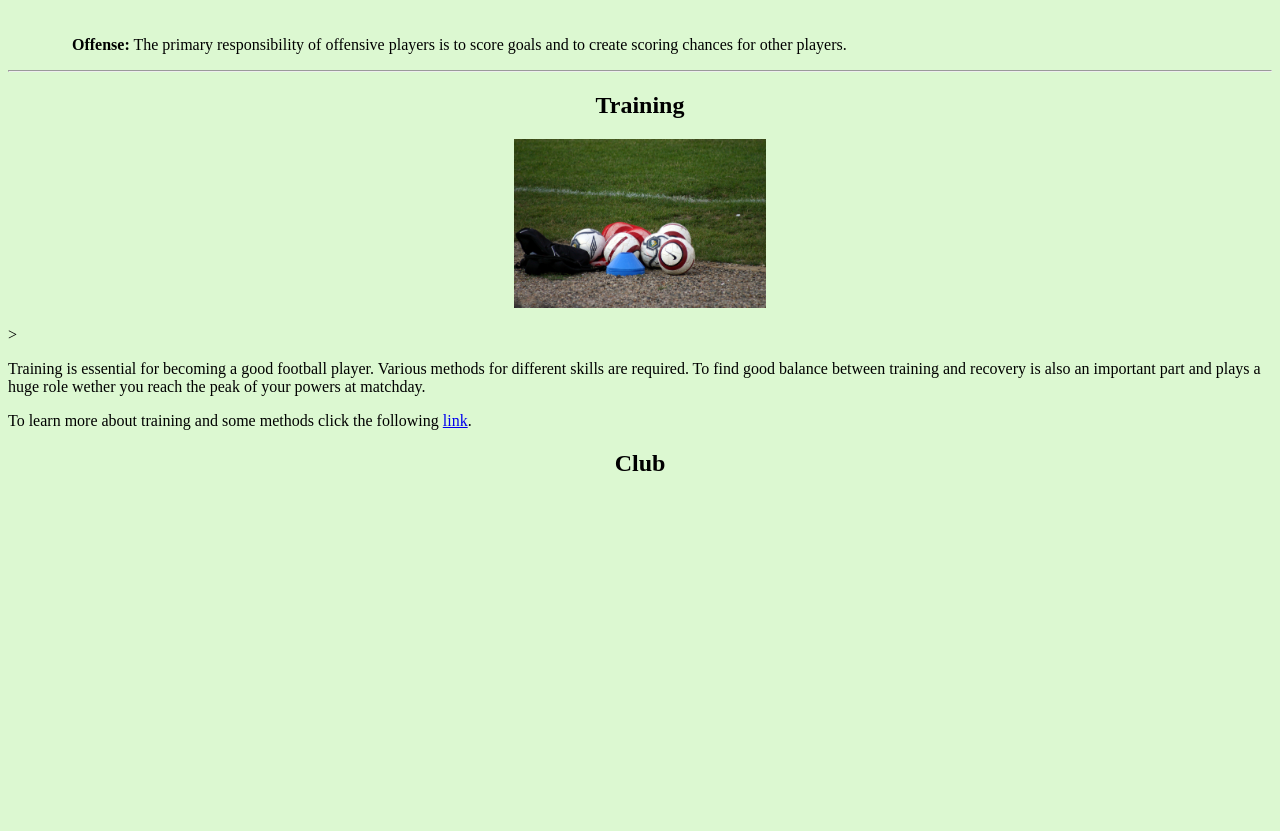
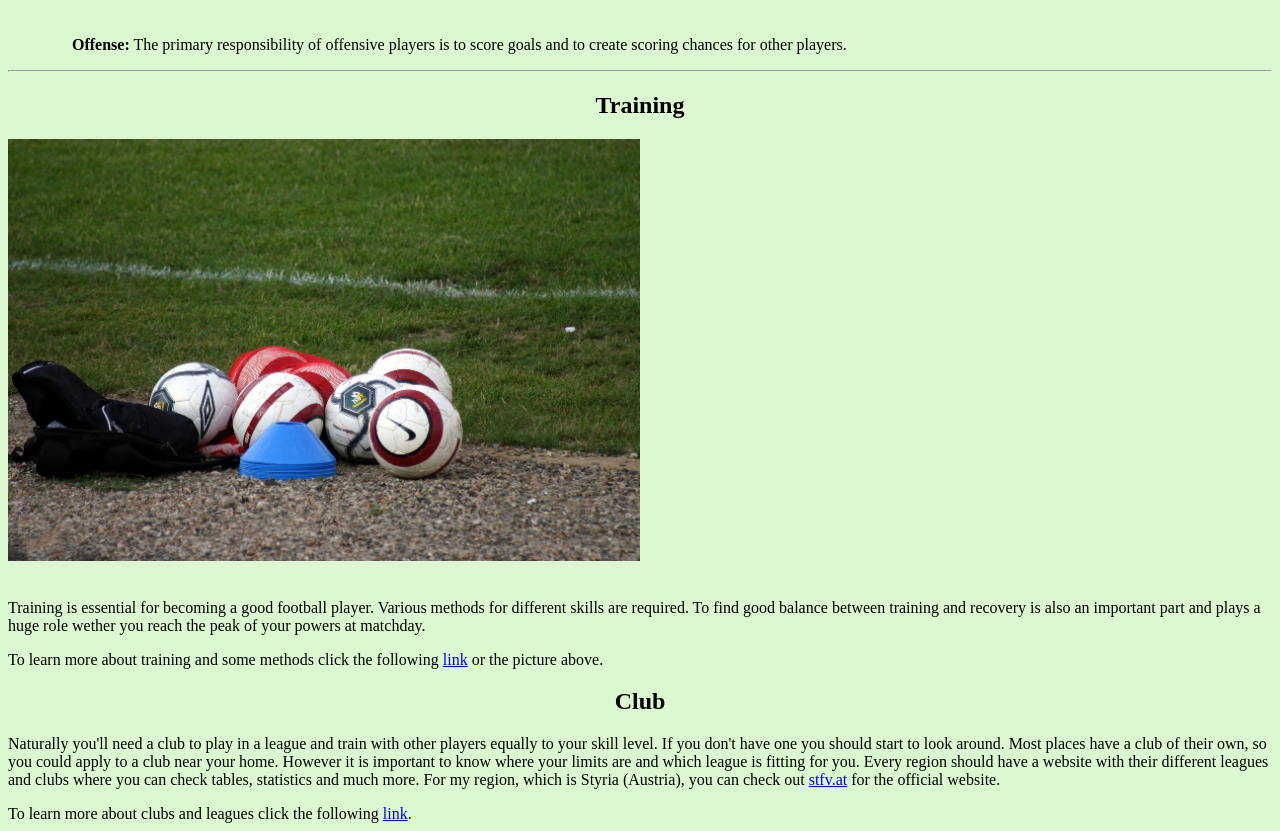
Before and after one commit to SimonSundl/SimonSundl.github.io, a plain HTML site: page index.html in a window 1280 px wide. Shown: the part 940-1771 px from the top of the page. Before the commit the page ends 1437 px from the top, so only its background shows below. Drawn offline with Linux system fonts and the light colour scheme.

Commit message:
Code added.

```diff
--- a/index.html
+++ b/index.html
@@ -63,16 +63,30 @@
     </div>
 
     <h2>Training</h2>
-    <img src="media/training.jpg" alt="Training" class="img_small">
+    <div class=overflow>
+        <a href="training.html" target="_blank">
+            <img src="media/training.jpg" alt="Training" class="img">
+        </a>
+    </div>
+
     <br>
-    ><p>Training is essential for becoming a good football player. Various methods for different skills are required. To find good balance between training and recovery
+    <p>
+        Training is essential for becoming a good football player. Various methods for different skills are required. To find good balance between training and recovery
         is also an important part and plays a huge role wether you reach the peak of your powers at matchday.
     </p>
     <aside>To learn more about training and some methods click the following
-        <a href=“training.html”>link</a>.
+        <a href=training.html target="_blank">link</a> or the picture above.
     </aside>
 
     <h2>Club</h2>
-
+    <p>
+        Naturally you'll need a club to play in a league and train with other players equally to your skill level. If you don't have one you should start to look
+        around. Most places have a club of their own, so you could apply to a club near your home. However it is important to know where your limits are and
+        which league is fitting for you. Every region should have a website with their different leagues and clubs where you can check tables, statistics and much
+        more. For my region, which is Styria (Austria), you can check out <a href="http://www.stfv.at" target=_blank>stfv.at</a> for the official website.
+    </p>
+    <aside>To learn more about clubs and leagues click the following
+            <a href=clubs.html target="_blank">link</a>.
+    </aside>
 </body>
 </html>
--- a/mystyle.css
+++ b/mystyle.css
@@ -9,8 +9,10 @@ h2 {
 body {
     background-color:rgb(220, 248, 209)}
 img {
-    width: 100%;
-    height: 100%
+    width: 50%;
+    height: 50%;
+    display: inline-block;
+    margin: 0 auto;
 }
 
 .img_small{
```
Also changed, not shown: clubs.html (renamed from club.html).
